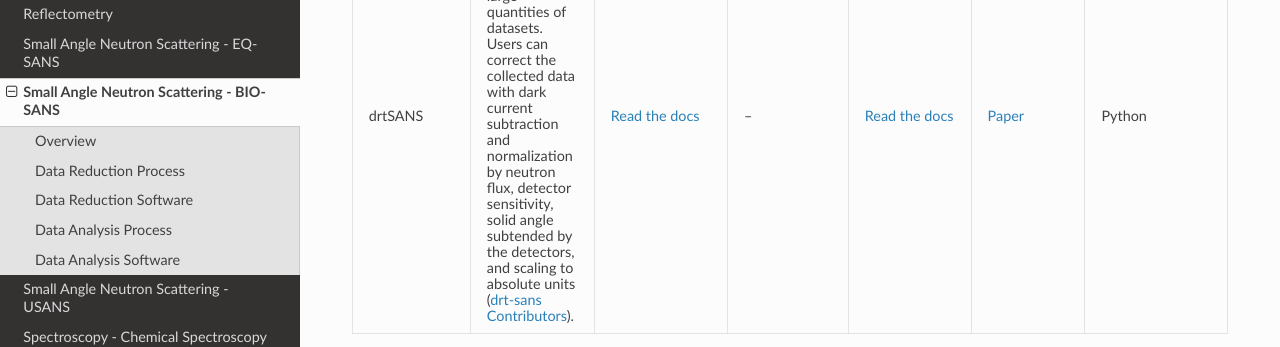
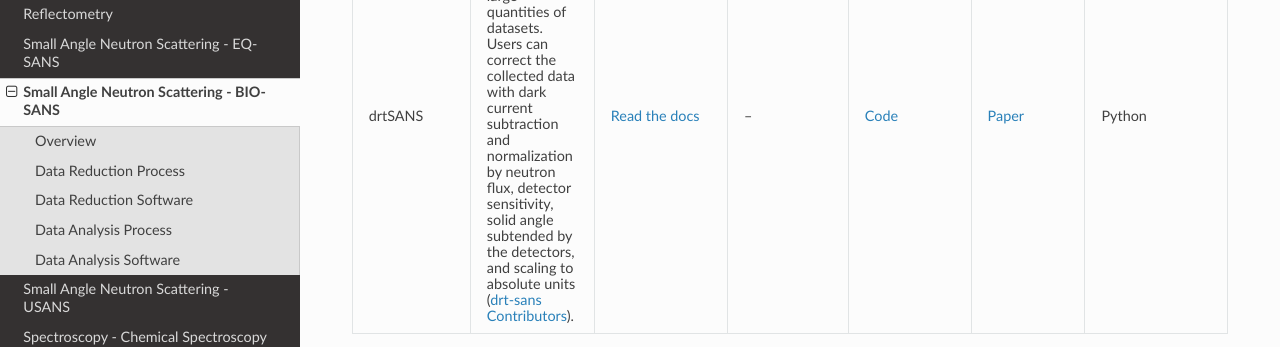
Before and after one commit to neutrons/neutrons-software-overview, a Sphinx documentation site: the page built from source/biosans.rst, in a window 1280 px wide and 900 px high, scrolled down 889 px. Shown: the part 151-498 px from the top of the window. Built offline with Sphinx 7.4.7 and the Read the Docs theme 2.0.0, drawn with Linux system fonts in a browser that asks for light colours.

Commit message:
Update biosans.rst

```diff
--- a/source/biosans.rst
+++ b/source/biosans.rst
@@ -39,7 +39,7 @@ Data Reduction Software
      - Instrument scientists can calibrate instruments and reduce large quantities of datasets. Users can correct the collected data with dark current subtraction and normalization by neutron flux, detector sensitivity, solid angle subtended by the detectors, and scaling to absolute units (`drt-sans Contributors <https://www.osti.gov/biblio/1839359>`_).
      - `Read the docs <https://drtsans.readthedocs.io/en/latest/>`_
      - --
-     - `Read the docs <https://drtsans.readthedocs.io/en/latest/>`_
+     - `Code <https://code.ornl.gov/sns-hfir-scse/sans/sans-backend>`_
      - `Paper <https://www.sciencedirect.com/science/article/pii/S2352711022000681>`_
      - Python
 
```
